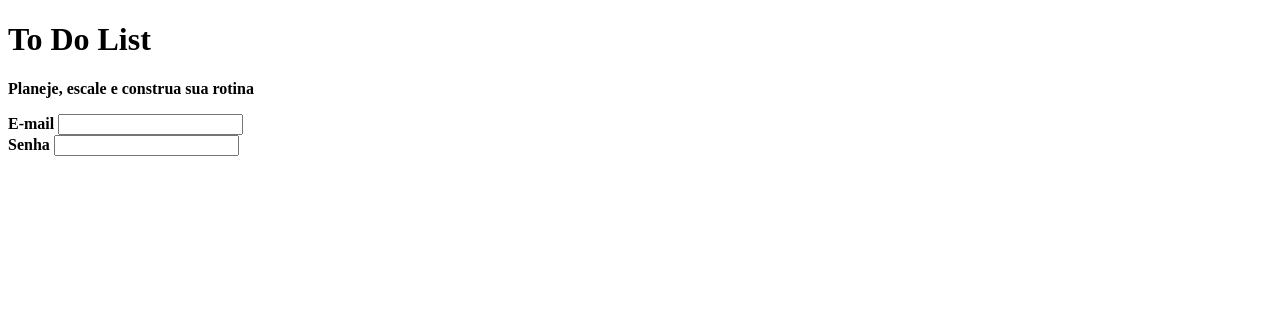
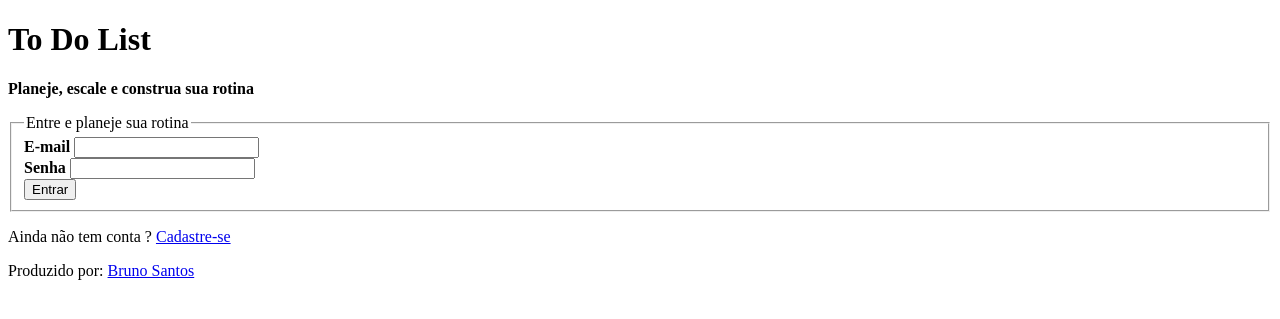
Before and after one commit to bruunovsanttos/APIToDoList, a Flask app: template app/templates/login.html in a window 1280 px wide. Shown: the top 319 px of the page. Run offline with Flask 3, Linux system fonts and the light colour scheme; the template is opened without the code that fills it, so the values that code supplies are empty.

Commit message:
criação de html de login pronta para receber css

```diff
--- a/app/templates/login.html
+++ b/app/templates/login.html
@@ -8,21 +8,35 @@
         <title>Login Page</title>
     </head>
     <body>
+        <main>
             <div>
                 <h1 id="titulo">To Do List</h1>
                 <p id="subtitulo"><strong>Planeje, escale e construa sua rotina</strong></p>
             </div>
-    <form>
-        <fildset class="login"></fildset>
+            <form action="/login" method="POST">
+
+                <fieldset class="login">
+                    <legend>Entre e planeje sua rotina</legend>
                     <div class="enter">
-                <label><strong>E-mail</strong></label>
+                        <label for="email"><strong>E-mail</strong></label>
                         <input type="email" name="email" id="email" required>
                     </div>
                     <div>
-                <label><strong>Senha</strong></label>
-                <input type="password" name="senha" id="senha" required>
+                        <label for="password"><strong>Senha</strong></label>
+                        <input type="password" name="password" id="password" required>
                     </div>
+                    <button type="submit">Entrar</button>
+                </fieldset>
             </form>
+                <div>
+                    <p id="cadastro">Ainda não tem conta ? <a href="/register" >Cadastre-se</a></p>
+                </div>
+        </main>
+
+        <footer>
+                <p>Produzido por: <a href="https://www.linkedin.com/in/brunovieirasantos/" target="_blank"> Bruno Santos</a></p>
+        </footer>
+
 
 
     </body>
```
Lines whose indentation alone changed are shown as unchanged.
